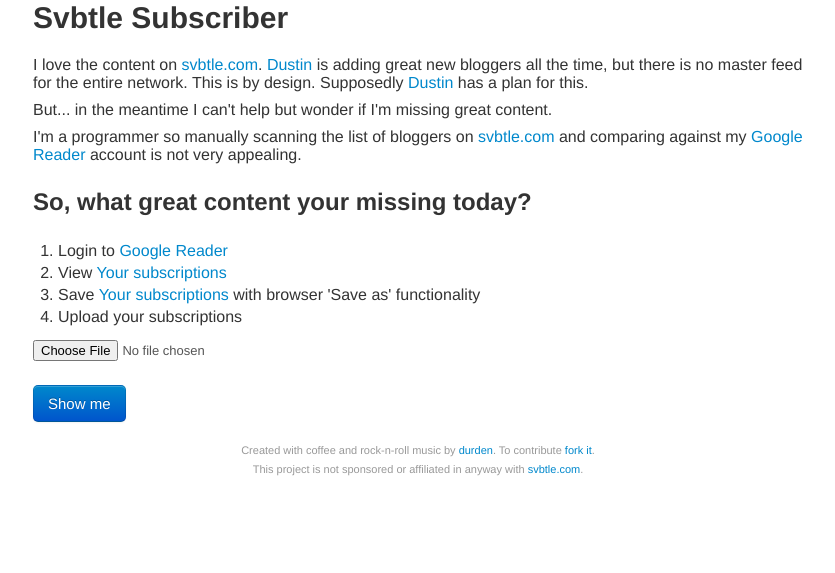
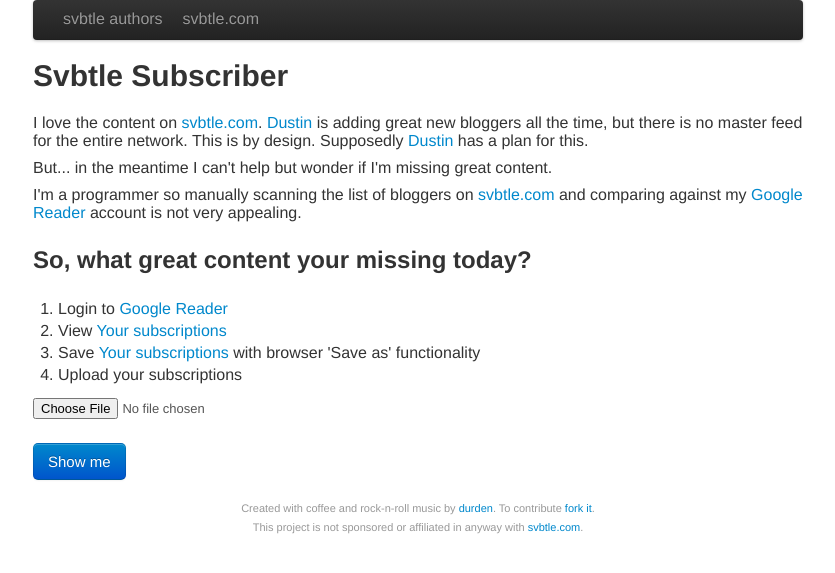
Before and after one commit to durden/svbtle_subscriber, a Flask app: page / in a window 1280 px wide. Shown: the top 573 px of the page, without its empty margins (222-1057 px from the left). Run offline with Flask 2, Linux system fonts and the light colour scheme.

Commit message:
Add navbar, cleanup fonts, urls

```diff
--- a/app.py
+++ b/app.py
@@ -31,7 +31,7 @@
     return render_template('index.html')
 
 
-@app.route('/all_available')
+@app.route('/all')
 def available():
     """Show all available writers on svbtle.com"""
 
--- a/static/css/style.css
+++ b/static/css/style.css
@@ -1,5 +1,5 @@
 body {
-    font-family: Helvetica, sans-serif;
+    font-family: "Helvetica Neue", Helvetica, Arial, sans-serif;
     text-align: left;
 }
 
--- a/templates/index.html
+++ b/templates/index.html
@@ -1,6 +1,17 @@
 {% extends "base.html" %}
 
 {% block content %}
+
+    <div class="navbar">
+        <div class="navbar-inner">
+            <div class="container">
+                <ul class="nav">
+                    <li><a href="/all">svbtle authors</a></li>
+                    <li><a href="http://svbtle.com">svbtle.com</a></li>
+                </ul>
+            </div>
+        </div>
+    </div>
 
     <h1>Svbtle Subscriber</h1>
     <p>
```
